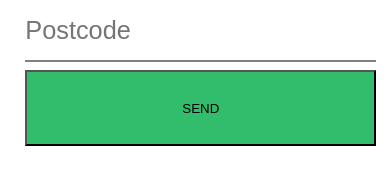
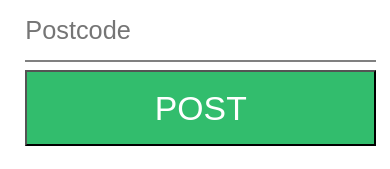
Before and after one commit to roldhamk/covid-watch, a React (Create React App) app in the folder client/: page /Postings in a window 390 px wide. Shown: the part 844-1013 px from the top of the page. Built offline with nearby package versions, Linux system fonts and the light colour scheme.

Commit message:
post alert

```diff
--- a/client/src/components/Postings.css
+++ b/client/src/components/Postings.css
@@ -44,6 +44,8 @@
         height: 9vh;
         margin-top: 1vh;
         margin-bottom: 3vh;
+        font-size: 4vh;
+        color: white;
     }
     .radioButtons {
       font-size: 3.5vh;
--- a/client/src/components/Postings.js
+++ b/client/src/components/Postings.js
@@ -39,6 +39,7 @@ export default class Postings extends Component {
     else if (this.state.postcode === "") {
       alert("Please enter a postcode")
     } else {
+      alert("Thank you for your POST")
       this.setState({
         title: "",
         description: "",
@@ -141,7 +142,7 @@ export default class Postings extends Component {
           <input className="postcode" type="text" name="postcode" value={this.state.postcode} onChange={this.handleInputChange} placeholder="Postcode"/>
         </label>
         <br></br>
-        <button className="postingsButton" type="submit" name="send" onClick={this.sendButton}>SEND</button>
+        <button className="postingsButton" type="submit" name="send" onClick={this.sendButton}>POST</button>
 
 
       </form>
```
